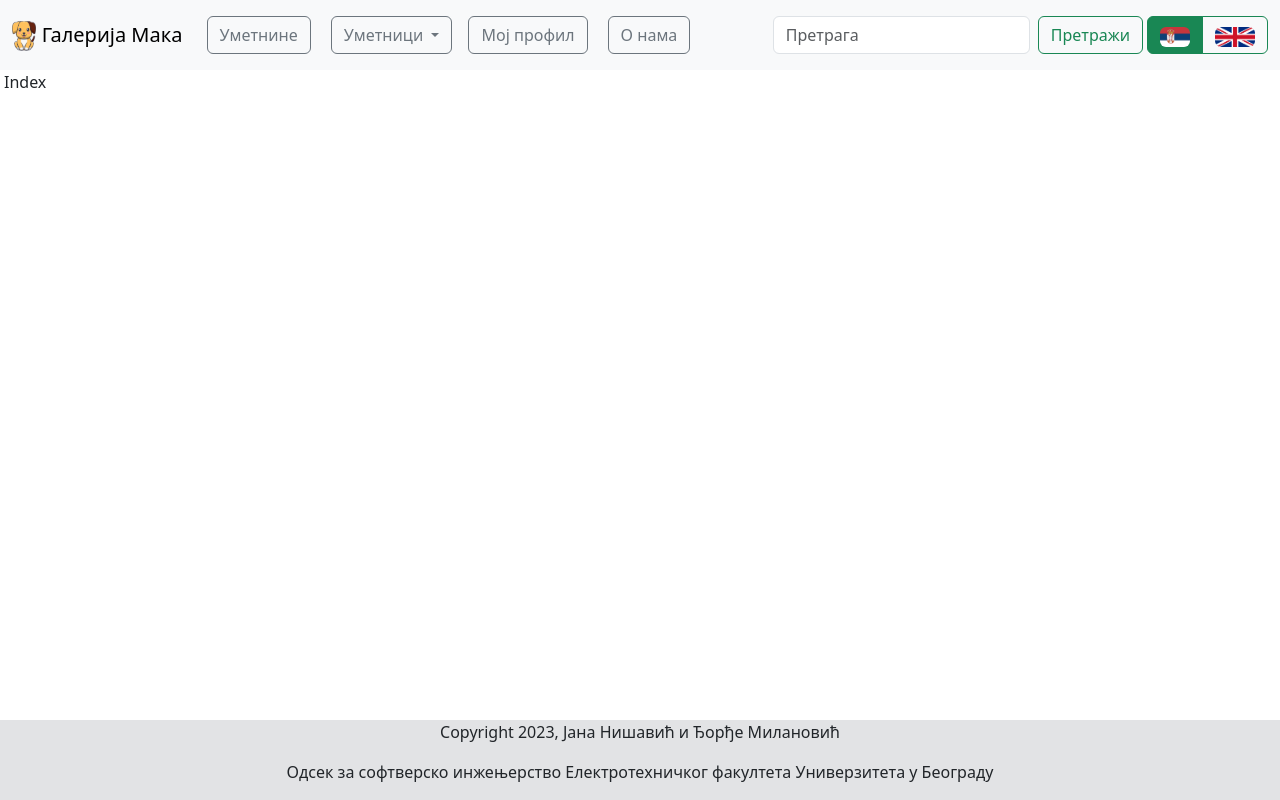
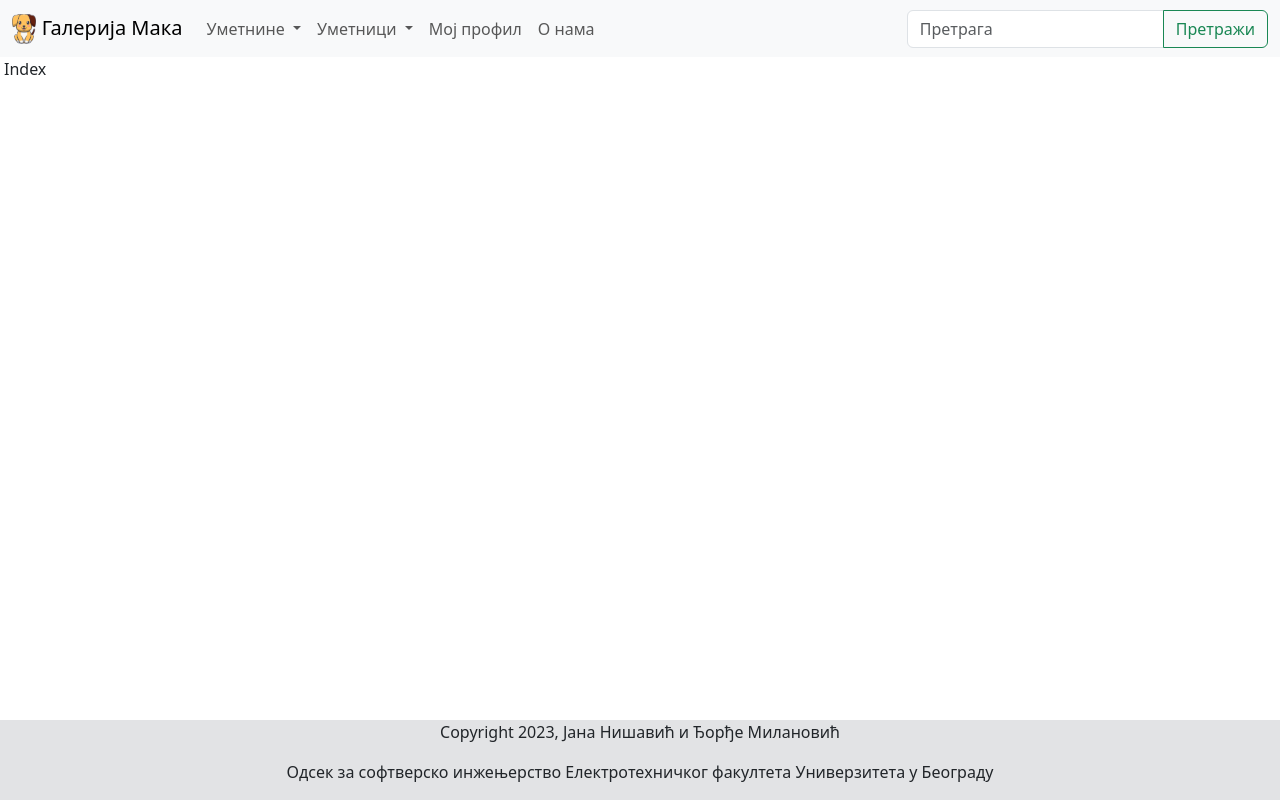
Before and after one commit to djordje200179/GalleryMaka, a Vue app: page /#/ in a window 1280 px wide. Built offline with nearby package versions, Linux system fonts and the light colour scheme.

Commit message:
Navigacija unapređena

```diff
--- a/src/components/Header.vue
+++ b/src/components/Header.vue
@@ -11,49 +11,70 @@
 			</button>
 
 			<div class="collapse navbar-collapse" id="navbarCollapsable">
-				<ul class="navbar-nav me-auto mb-2 mb-lg-0">
+				<ul class="navbar-nav me-auto">
+					<li class="nav-item dropdown">
+						<a class="nav-link dropdown-toggle" href="#" role="button" data-bs-toggle="dropdown">
+							Уметнине
+						</a>
+
+						<ul class="dropdown-menu" >
+							<li>
+								<router-link class="dropdown-item" :to="{ name: 'artworks', params: { category: 'pictures'} }">
+									Слике
+								</router-link>
+							</li>
+							<li>
+								<router-link class="dropdown-item" :to="{ name: 'artworks', params: { category: 'sculptures'} }">
+									Скулптуре
+								</router-link>
+							</li>
+							<li>
+								<router-link class="dropdown-item" :to="{ name: 'artworks', params: { category: 'other'} }">
+									Остале уметнине
+								</router-link>
+							</li>
+						</ul>
+					</li>
+
+					<li class="nav-item dropdown">
+						<a class="nav-link dropdown-toggle" href="#" role="button" data-bs-toggle="dropdown">
+							Уметници
+						</a>
+
+						<ul class="dropdown-menu" >
+							<li>
+								<router-link class="dropdown-item" :to="{ name: 'artists' }">
+									Сви
+								</router-link>
+							</li>
+							<li>
+								<router-link class="dropdown-item" :to="{ name: 'artists', params: { category: 'people'} }">
+									Људи
+								</router-link>
+							</li>
+							<li>
+								<router-link class="dropdown-item" :to="{ name: 'artists', params: { category: 'animals'} }">
+									Животиње
+								</router-link>
+							</li>
+						</ul>
+					</li>
+
 					<li class="nav-item">
-						<router-link class="nav-link" :to="{ name: 'artworks' }">
-							<button class="btn btn-outline-secondary me-1" type="button">Уметнине</button>
-						</router-link>
+						<router-link class="nav-link" :to="{ name: 'profile' }">Мој профил</router-link>
 					</li>
-					<li class="nav-item dropdown">
-						<router-link class="nav-link" :to="{ name: 'artists' }">
-							<button type="button" class="btn btn-outline-secondary dropdown-toggle" data-bs-toggle="dropdown" aria-expanded="false">
-								Уметници
-							</button>
-							<ul class="dropdown-menu" >
-								<li><router-link class="dropdown-item" :to="{ name: 'profile' }">Сви</router-link></li>
-								<li><router-link class="dropdown-item" :to="{ name: 'profile' }">Људи</router-link></li>
-								<li><router-link class="dropdown-item" :to="{ name: 'profile' }">Животиње</router-link></li>
-							</ul>
-						</router-link>
-					</li>
+
 					<li class="nav-item">
-						<router-link class="nav-link" :to="{ name: 'profile' }">
-							<button class="btn btn-outline-secondary me-1" type="button">Мој профил</button>
-						</router-link>
-					</li>
-					<li class="nav-item">
-						<router-link class="nav-link" :to="{ name: 'about' }">
-							<button class="btn btn-outline-secondary me-1" type="button">О нама</button>
-						</router-link>
+						<router-link class="nav-link" :to="{ name: 'about' }">О нама</router-link>
 					</li>
 				</ul>
 
-				<form class="d-flex" role="search" @submit="search">
-					<input class="form-control me-2" type="search" placeholder="Претрага" name="searchText" required>
-					<button class="btn btn-outline-success" type="submit">Претражи</button>
+				<form class="d-flex mx-lg-0 mx-4" role="search" @submit="search">
+					<div class="input-group">
+						<input type="search" class="form-control" placeholder="Претрага" name="searchText" required>
+						<button class="btn btn-outline-success" type="submit">Претражи</button>
+					</div>
 				</form>
-
-				<div class="btn-group ps-1">
-					<button class="btn btn-outline-success active m-0">
-						<img src="flag-serbia.png" height="20px" class="my-auto rounded">
-					</button>
-					<button class="btn btn-outline-success">
-						<img src="flag-uk.png" height="20px" class="my-auto rounded">
-					</button>
-				</div>
 			</div>
 		</div>
 	</nav>
--- a/src/views/ArtWorks.vue
+++ b/src/views/ArtWorks.vue
@@ -4,7 +4,7 @@
 
 <script>
 export default {
-    name: 'ArtWorks',
+    name: 'Artworks',
     components: {
 
     }
```
Also changed, not shown: src/routes.js (+4 -4 lines).
